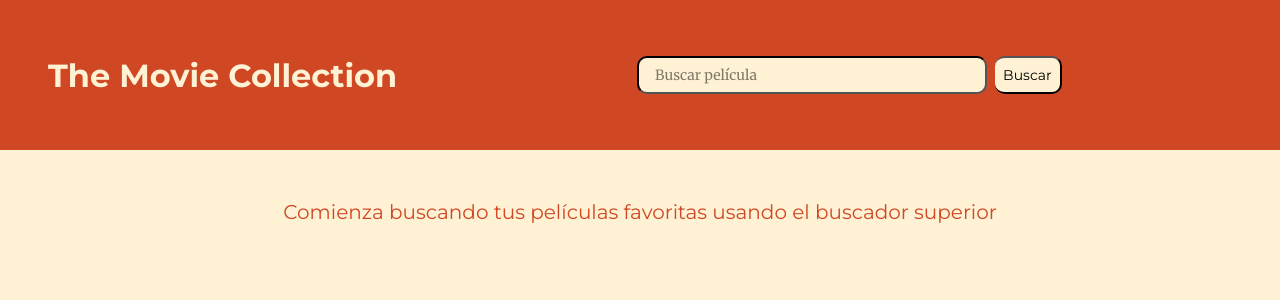
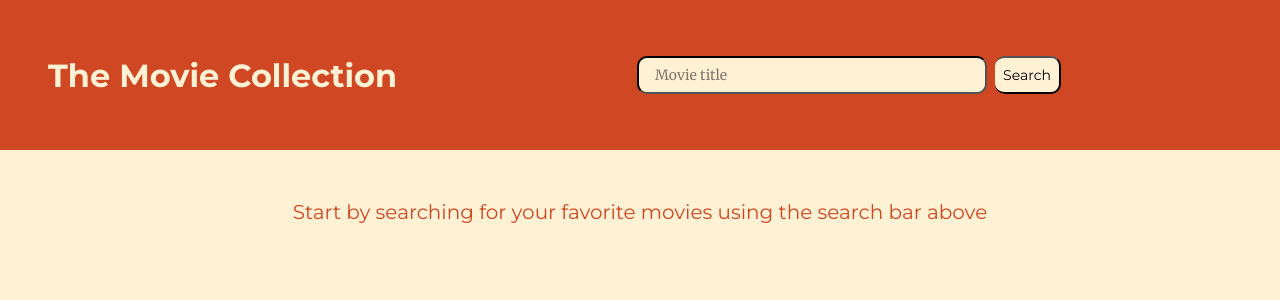
Before and after one commit to blperes/the-movie-collection, an Angular app: page /movie-list in a window 1280 px wide. Shown: the top 300 px of the page. Built offline with nearby package versions, Linux system fonts and the light colour scheme.

Commit message:
change to english

```diff
--- a/src/app/features/movie-list/movie-list.component.html
+++ b/src/app/features/movie-list/movie-list.component.html
@@ -1,5 +1,5 @@
 <div class="results-container" *ngIf="searchTerm && isLoaded">
-  <h1 class="results">Resultados para "{{ searchTerm }}"</h1>
+  <h1 class="results">Results for "{{ searchTerm }}"</h1>
 </div>
 
 <div class="movies-container" *ngIf="movies.length > 0 && isLoaded">
@@ -9,9 +9,9 @@
 </div>
 
 <div class="no-results" *ngIf=" isLoaded && movies.length === 0 && searchTerm">
-  <p>No se encontraron resultados para "{{ searchTerm }}"</p>
+  <p>No results were found for "{{ searchTerm }}"</p>
 </div>
 
 <div class="initial-message" *ngIf="!searchTerm">
-  <p>Comienza buscando tus películas favoritas usando el buscador superior</p>
+  <p>Start by searching for your favorite movies using the search bar above</p>
 </div>
--- a/src/app/layouts/header/header.component.html
+++ b/src/app/layouts/header/header.component.html
@@ -2,9 +2,9 @@
 <header class="header">
   <h1 class="header-title">The Movie Collection</h1>
   <div class="search-box">
-    <input type="text" placeholder="Buscar película" [(ngModel)]="searchTerm"/>
+    <input type="text" placeholder="Movie title" [(ngModel)]="searchTerm"/>
     <button class="button-search" (click)="onSearch()">
-      Buscar
+      Search
     </button>
   </div>
 </header>
```
